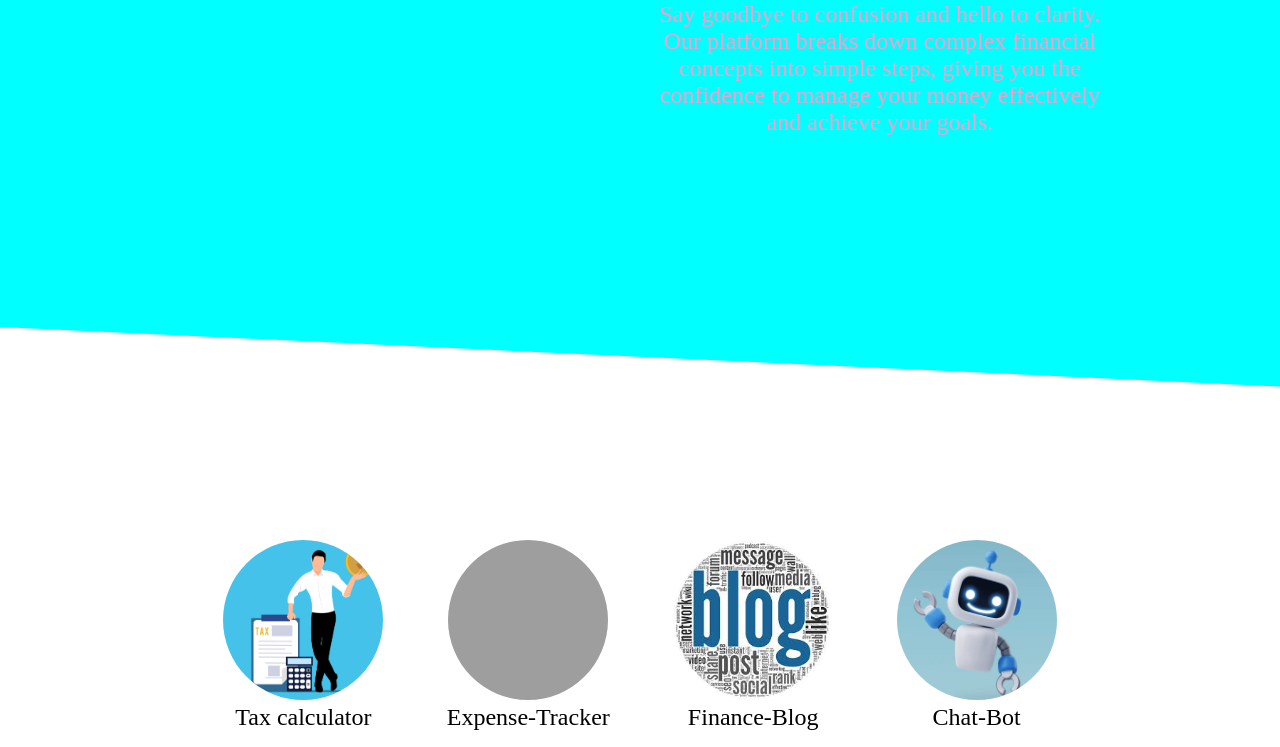
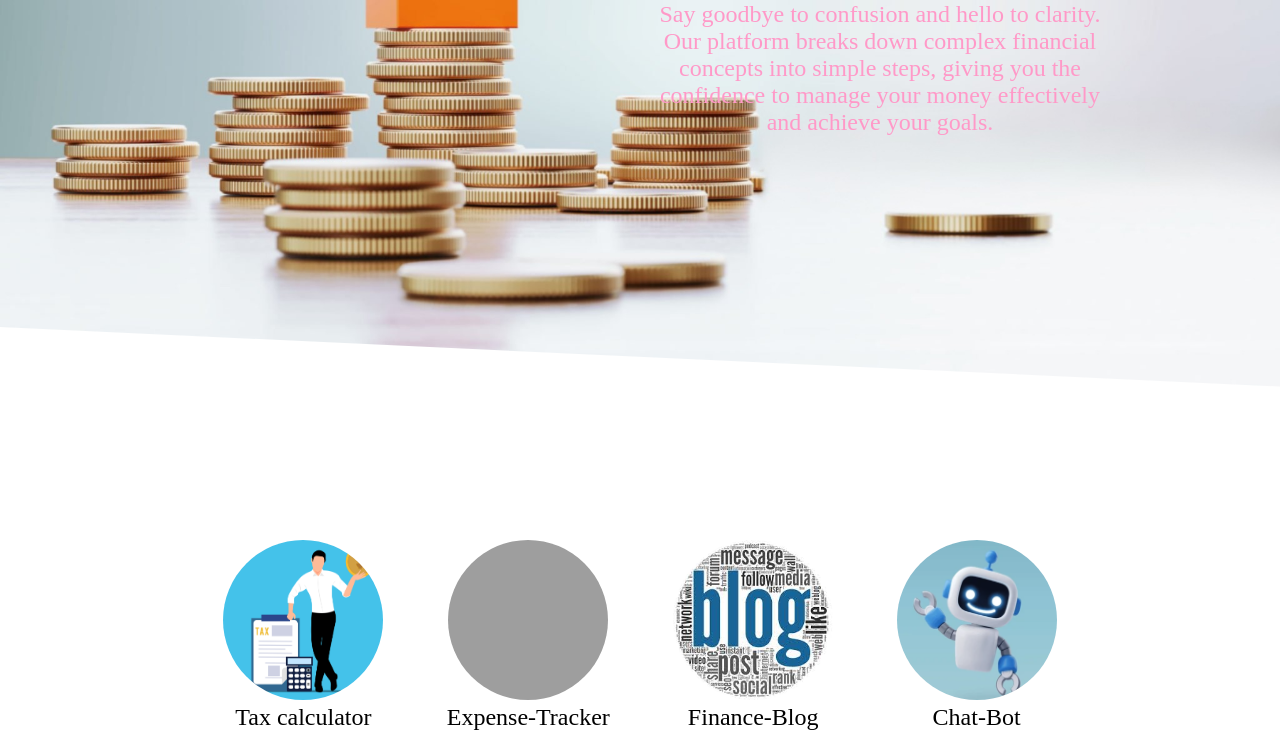
Before and after one commit to Himanshu-05-dev/Hackathon-project-1, a plain HTML site: page index.html in a window 1280 px wide. Shown: the part 324-1071 px from the top of the page. Drawn offline with Linux system fonts and the light colour scheme; grey boxes are pictures that could not be loaded.

Commit message:
Update style.css

```diff
--- a/style.css
+++ b/style.css
@@ -71,6 +71,7 @@
    background-repeat: no-repeat;
    position: relative;
    background-color: rgb(0, 255, 255);
+   background-image: url("sec-1-img.jpg");
    /* opacity: 0.9; */
 
 }
```
